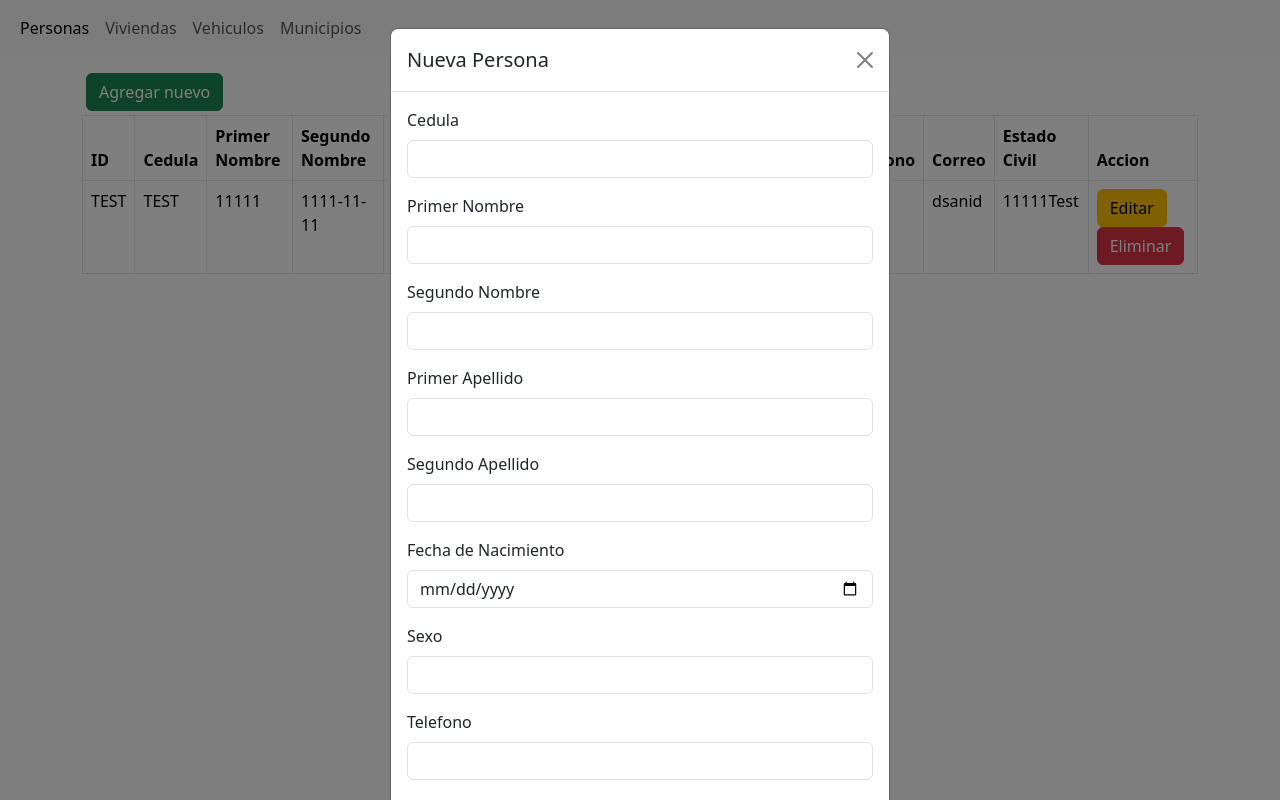
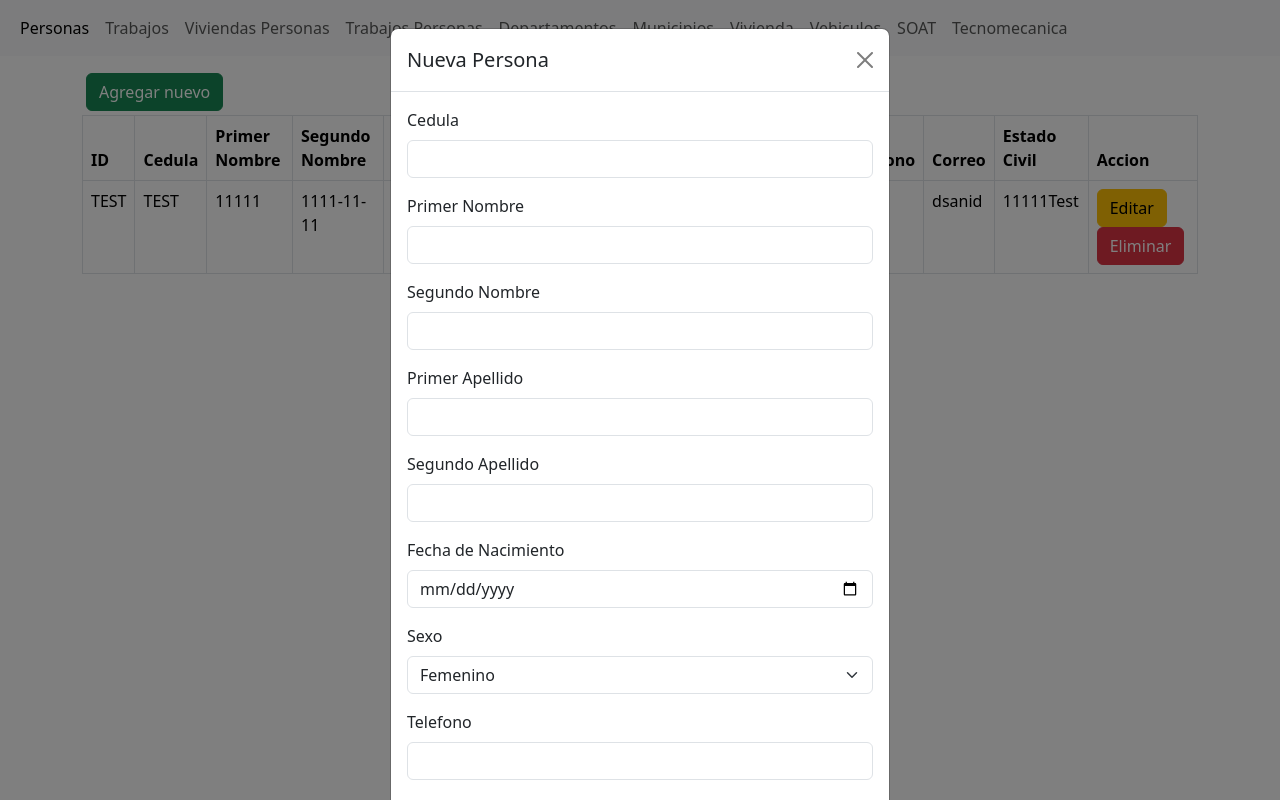
Before and after one commit to ArturoHe/frontCrud, a plain HTML site: page index.html in a window 1280 px wide. Both pictures are taken after a click on the button "Agregar nuevo". Drawn offline with nearby package versions, Linux system fonts and the light colour scheme.

```diff
--- a/index.html
+++ b/index.html
@@ -26,14 +26,39 @@
           <li class="nav-item">
             <a class="nav-link active" aria-current="page" href="index.html">Personas</a>
           </li>
+
           <li class="nav-item">
-            <a class="nav-link" href="viviendas.html">Viviendas</a>
+            <a class="nav-link" href="viviendas.html">Trabajos</a>
           </li>
+
+          <li class="nav-item">
+            <a class="nav-link" href="viviendas.html">Viviendas Personas</a>
+          </li>
+
+          <li class="nav-item">
+            <a class="nav-link" href="viviendas.html">Trabajos Personas</a>
+          </li>
+
+          <li class="nav-item">
+            <a class="nav-link" href="viviendas.html">Departamentos</a>
+          </li>
+
+          <li class="nav-item">
+            <a class="nav-link" href="viviendas.html">Municipios</a>
+          </li>
+
+          <li class="nav-item">
+            <a class="nav-link" href="viviendas.html">Vivienda</a>
+          </li>
+
           <li class="nav-item">
             <a class="nav-link" href="vehiculos.html">Vehiculos</a>
           </li>
           <li class="nav-item">
-            <a class="nav-link" href="municipios.html">Municipios</a>
+            <a class="nav-link" href="viviendas.html">SOAT</a>
+          </li>
+          <li class="nav-item">
+            <a class="nav-link" href="viviendas.html">Tecnomecanica</a>
           </li>
         </ul>
       </div>
@@ -117,12 +142,12 @@
 
             <div class="form-group mb-3">
               <label for="cedula" class="form-label">Cedula</label>
-              <input type="number" class="form-control" id="cedula" name="cedula">
+              <input type="number" required min="0" class="form-control" id="cedula" name="cedula">
             </div>
 
             <div class="form-group mb-3">
               <label for="primerNombre" class="form-label">Primer Nombre</label>
-              <input type="text" class="form-control" id="primerNombre" name="primerNombre">
+              <input type="text" required class="form-control" id="primerNombre" name="primerNombre">
             </div>
 
             <div class="form-group mb-3">
@@ -132,37 +157,45 @@
 
             <div class="form-group mb-3">
               <label for="primerApellido" class="form-label">Primer Apellido</label>
-              <input type="text" class="form-control" id="primerApellido" name="primerApellido">
+              <input type="text" required class="form-control" id="primerApellido" name="primerApellido">
             </div>
 
             <div class="form-group mb-3">
               <label for="segundoApellido" class="form-label">Segundo Apellido</label>
-              <input type="text" class="form-control" id="segundoApellido" name="segundoApellido">
+              <input type="text" required class="form-control" id="segundoApellido" name="segundoApellido">
             </div>
 
             <div class="form-group mb-3">
               <label for="fechaDeNacimiento" class="form-label">Fecha de Nacimiento</label>
-              <input type="date" class="form-control" id="fechaDeNacimiento" name="fechaDeNacimiento">
+              <input type="date" required class="form-control" id="fechaDeNacimiento" name="fechaDeNacimiento">
             </div>
 
             <div class="form-group mb-3">
-              <label for="sexo" class="form-label">Sexo</label>
-              <input type="text" maxlength="1" class="form-control" id="sexo" name="sexo">
+              <label for="sexo" required class="form-label">Sexo</label>
+              <select class="form-group form-select" required id="sexo" name="sexo">
+                <option value="Soltero">Femenino</option>
+                <option value="Casado">Masculino</option>
+              </select>
             </div>
 
             <div class="form-group mb-3">
               <label for="telefono" class="form-label">Telefono</label>
-              <input type="number" class="form-control" id="telefono" name="telefono">
+              <input type="number" required min="0" class="form-control" id="telefono" name="telefono">
             </div>
 
             <div class="form-group mb-3">
               <label for="direccionDeCorreo" class="form-label">Correo Electronico</label>
-              <input type="email" class="form-control" id="direccionDeCorreo" name="direccionDeCorreo">
+              <input type="email" required class="form-control" id="direccionDeCorreo" name="direccionDeCorreo">
             </div>
 
             <div class="form-group mb-3">
               <label for="estadoCivil" class="form-label">Estado Civil</label>
-              <input type="text" class="form-control" id="estadoCivil" name="estadoCivil">
+              <select class="form-group form-select" required id="estadoCivil" name="estadoCivil">
+                <option value="Soltero">Soltero</option>
+                <option value="Casado">Casado</option>
+                <option value="Divorciado">Divorciado</option>
+                <option value="Union Libre">Union Libre</option>
+              </select>
             </div>
 
             <button type="submit" class="btn btn-primary">Agregar</button>
```
